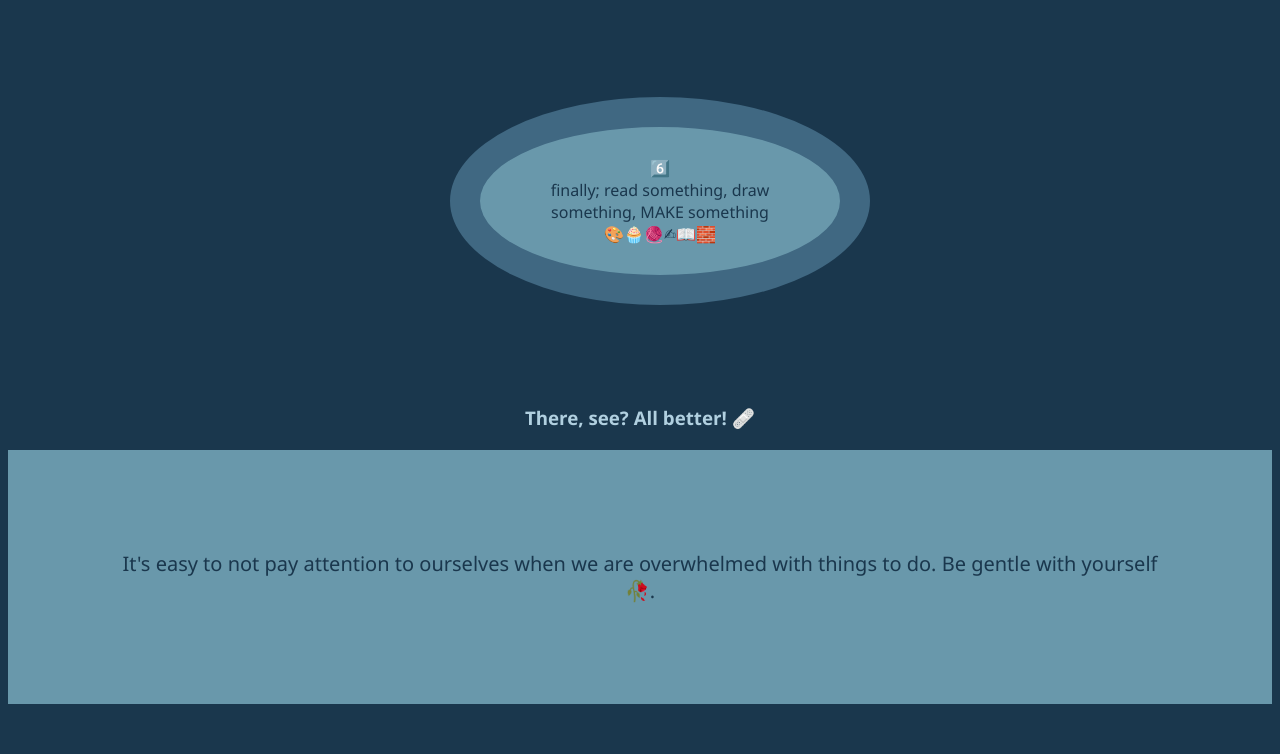
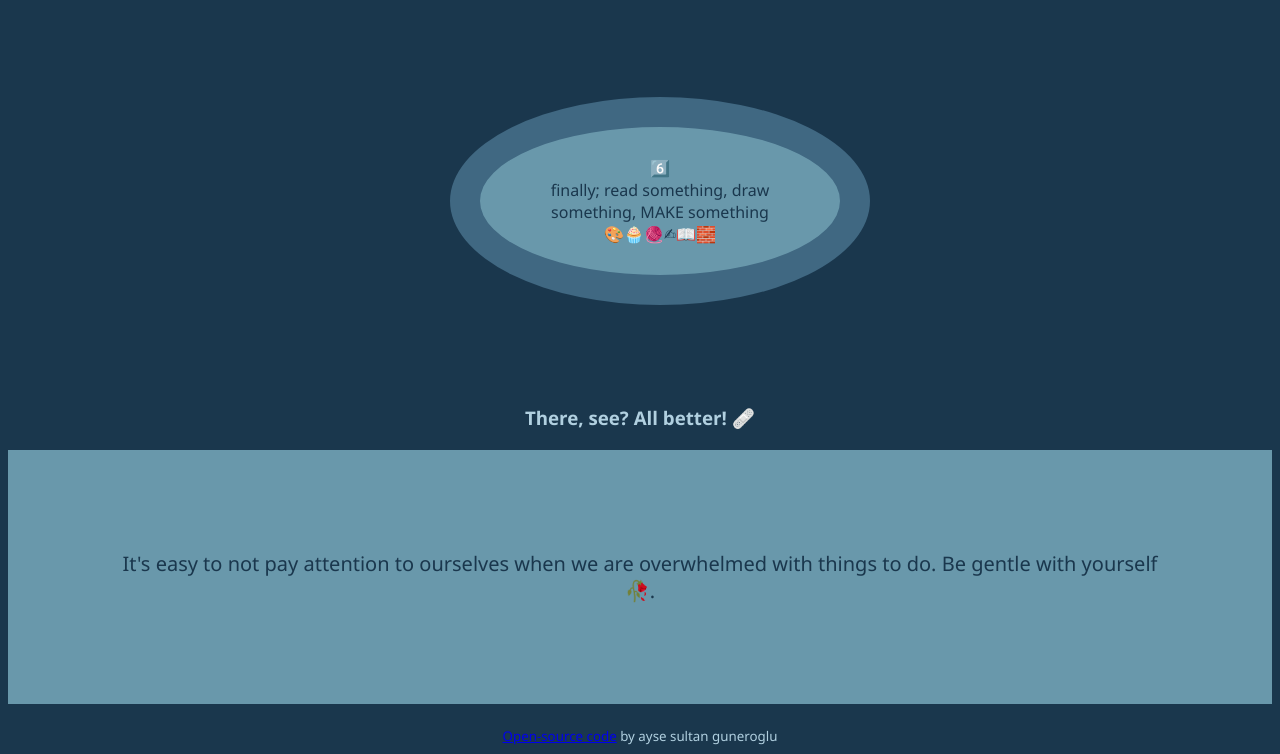
Before and after one commit to ayseSultanGun/resetPrescription, a plain HTML site: page index.html.html in a window 1280 px wide. Shown: the part 1727-2481 px from the top of the page. Before the commit the page ends 2451 px from the top, so only its background shows below. Drawn offline with Linux system fonts and the light colour scheme.

Commit message:
added footnote link to page

```diff
--- a/index.html.html
+++ b/index.html.html
@@ -87,5 +87,11 @@
       It's easy to not pay attention to ourselves when we are overwhelmed with
       things to do. Be gentle with yourself🥀.
     </p>
+    <small
+      ><a href="https://github.com/ayseSultanGun/resetPrescription"
+        >Open-source code</a
+      >
+      by ayse sultan guneroglu</small
+    >
   </body>
 </html>
```
